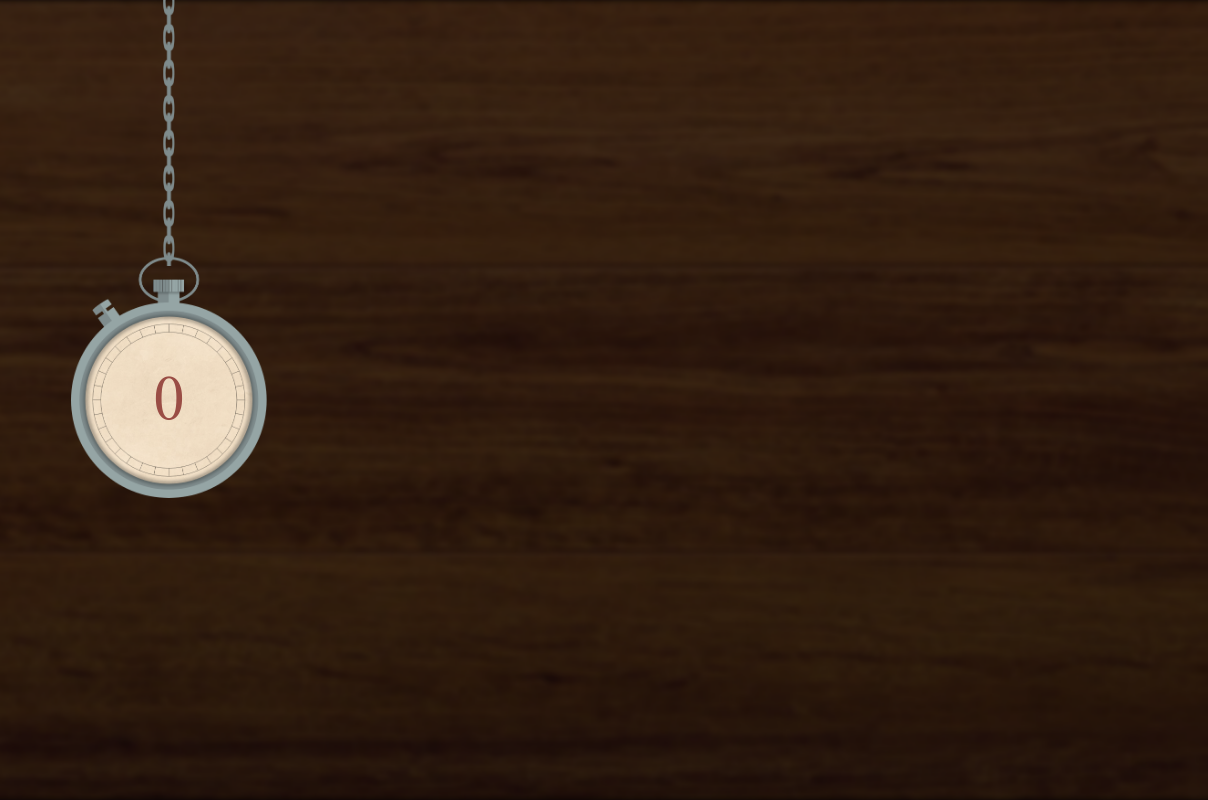
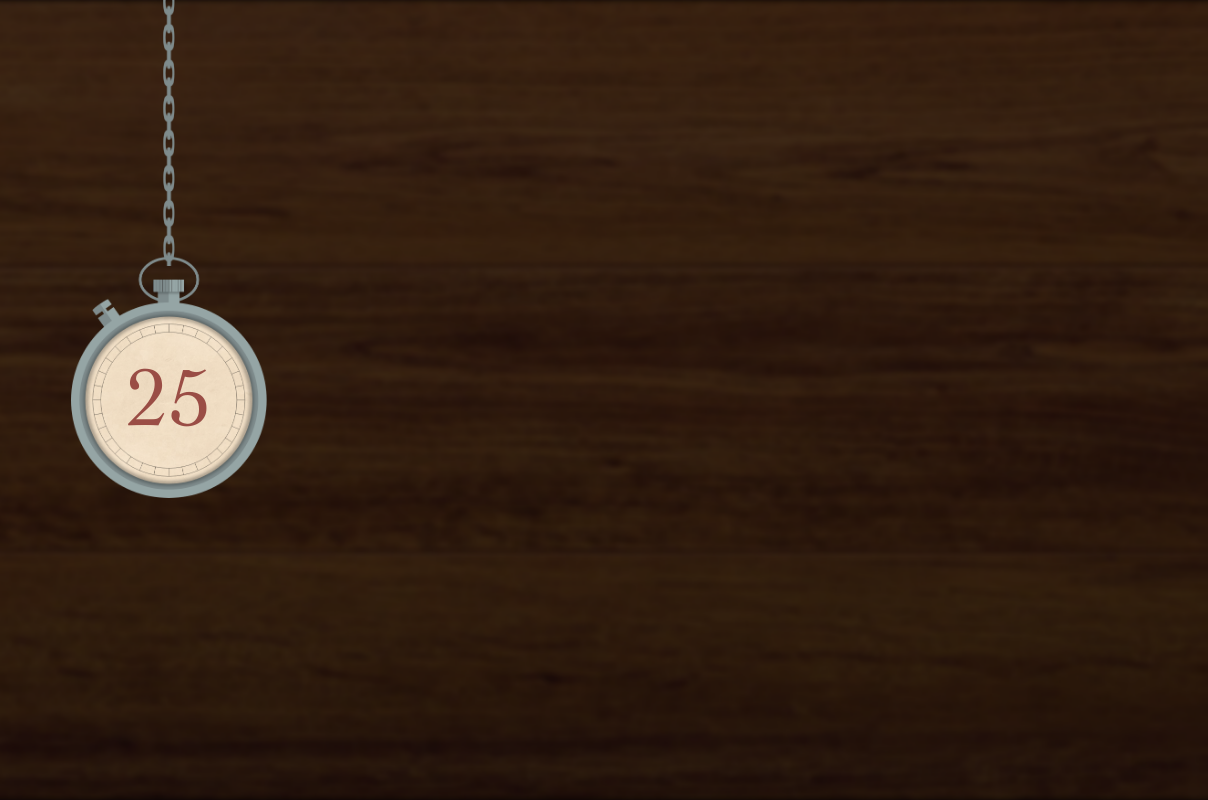
Before and after one commit to jarnethorrez/vaneycksview, an Electron app: page index.html in a window 1208 px wide. Drawn offline with Linux system fonts and the light colour scheme.

Commit message:
Clock class finished

```diff
--- a/css/main.css
+++ b/css/main.css
@@ -26,7 +26,7 @@ body {
 .clock .timer {
   font-family: 'Cochin';
   color: var(--DarkRed);
-  font-size: 4rem;
+  font-size: 7vw;
   text-align: center;
   grid-column: 1 / span 1;
   grid-row: 2 / span 1;
--- a/js/classes/clock.js
+++ b/js/classes/clock.js
@@ -1,7 +1,8 @@
 class Clock {
 
-  constructor(seconds) {
+  constructor(seconds, timeUp) {
     this.secondsLeft = seconds;
+    this.timeUp = timeUp;
   }
 
   draw() {
@@ -32,6 +33,7 @@ class Clock {
       // if no seconds are left, clear timer.
       if(this.secondsLeft == 0) {
         clearInterval(timer);
+        this.timeUp();
       }
 
     }, 1000);
@@ -39,6 +41,7 @@ class Clock {
   }
 
   updateClock() {
+    // Select .timer and update innerText
     const $timer = document.querySelector(`.timer`);
     $timer.innerText = this.secondsLeft;
   }
--- a/js/script.js
+++ b/js/script.js
@@ -3,9 +3,15 @@ const Clock = require('./js/classes/clock');
 const init = () => {
     console.log(`init called from script.js`);
 
-    let c = new Clock(3);
+    let c = new Clock(30, timeUp);
     c.draw();
     c.startTimer();
 }
 
+const timeUp = () => {
+  console.log("Time's up");
+  // Move to end screen;
+
+}
+
 init();
```
